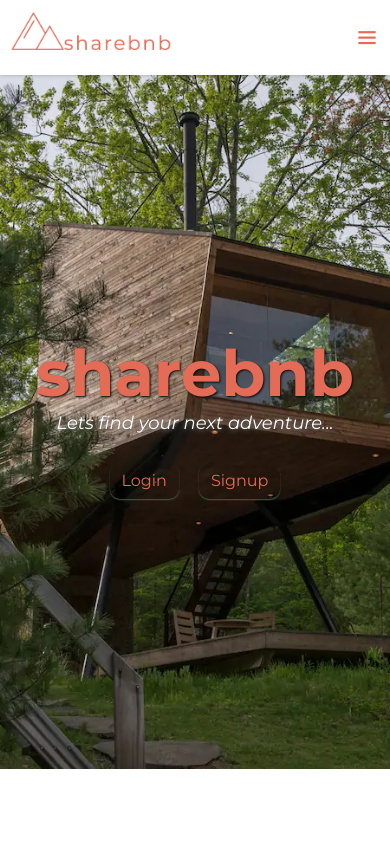
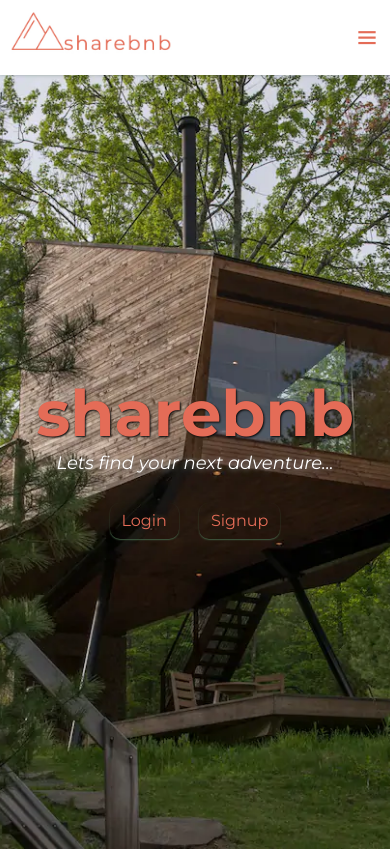
Before and after one commit to maurice-baez/sharebnb-react-frontend, a React (Create React App) app: page / in a window 390 px wide. Built offline with nearby package versions, Linux system fonts and the light colour scheme; no server answers.

Commit message:
minor homepage img height fix on mobile

```diff
--- a/src/Homepage.css
+++ b/src/Homepage.css
@@ -177,7 +177,7 @@
 
 @media (max-width: 767px) {
   .Homepage {
-    min-height: calc(100vh - 150px);
+    min-height: calc(100vh - 70px);
   }
 
   .mountain__logo {
```
